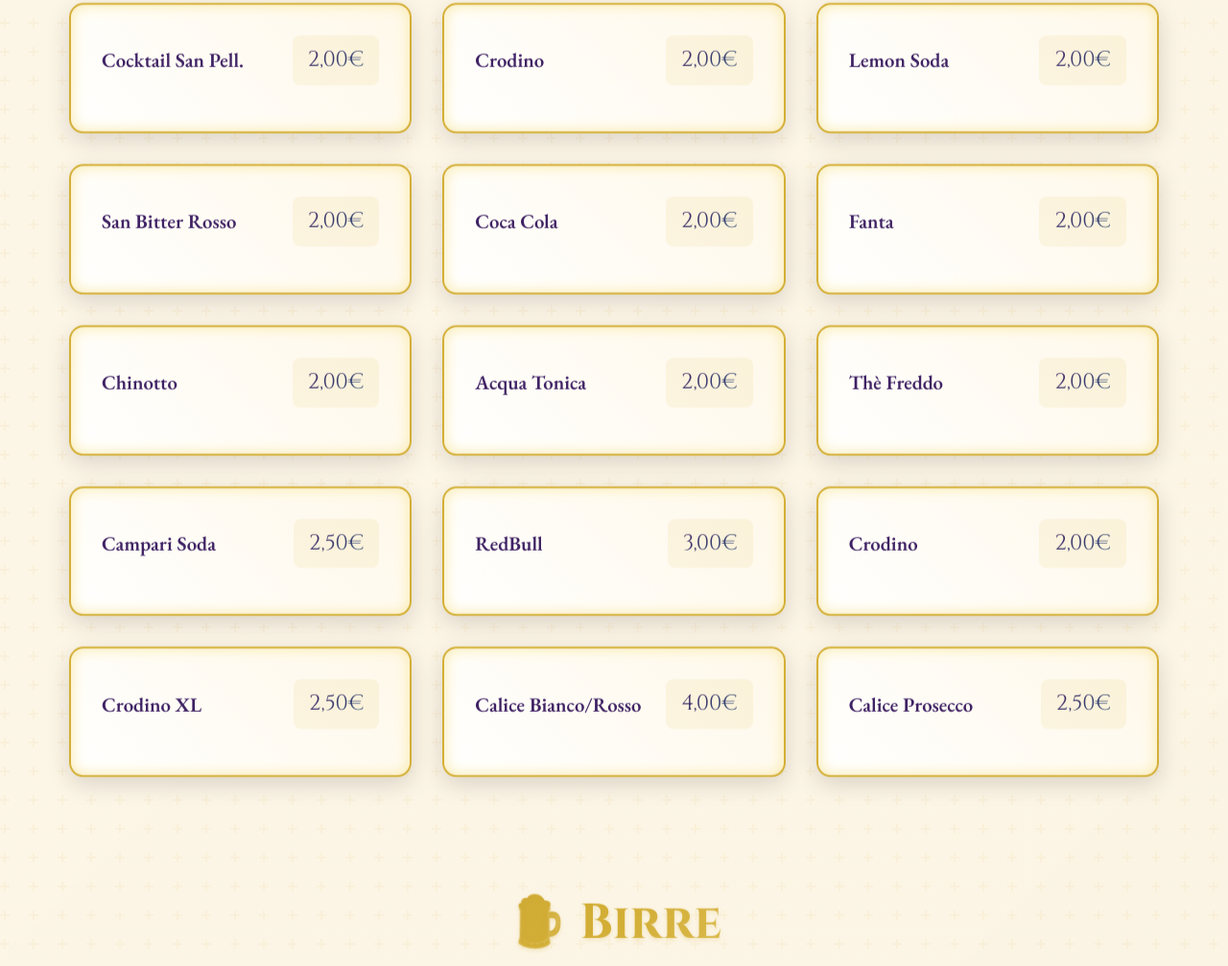
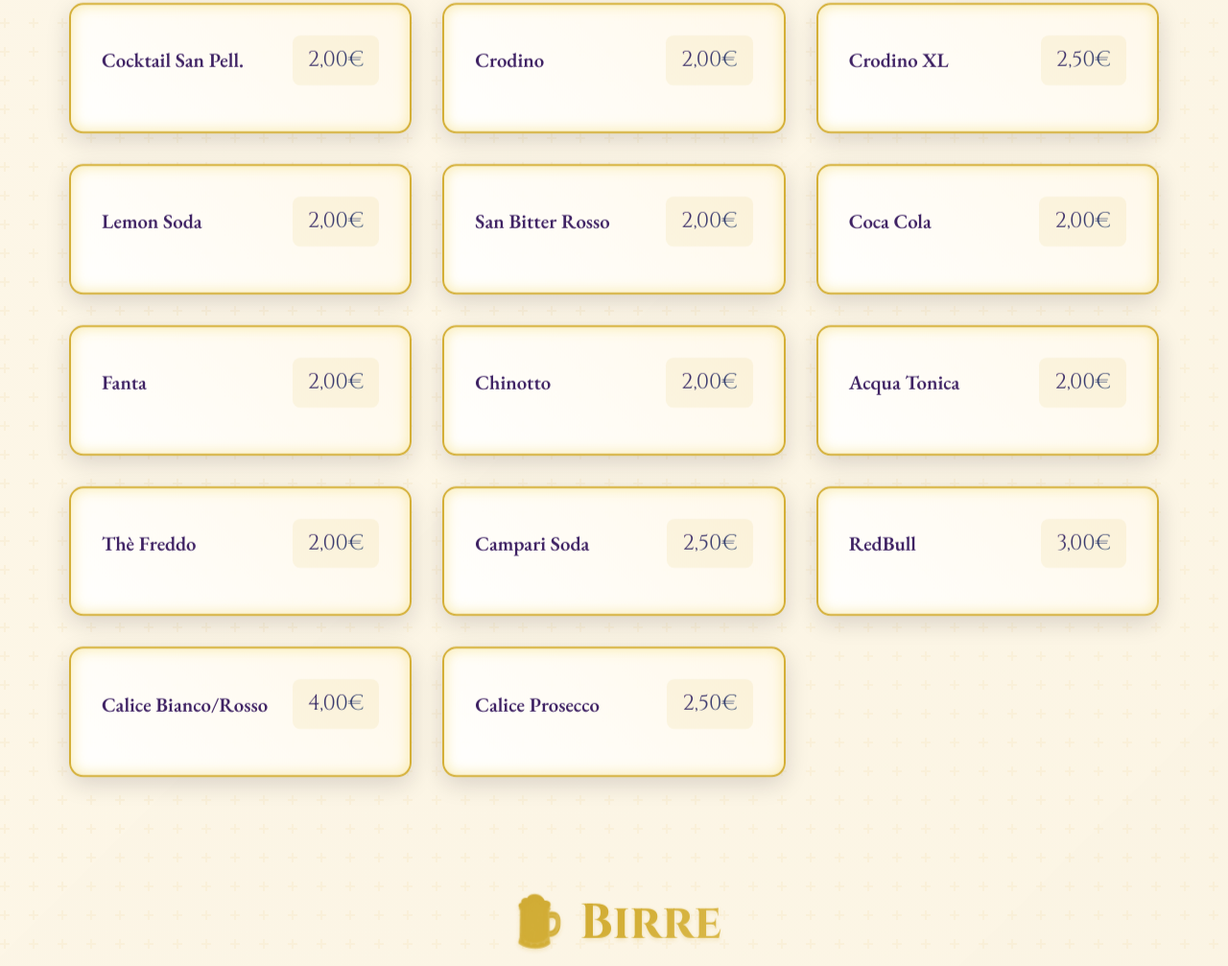
Before and after one commit to BigD-Code/Dolci-Dolce, a plain HTML site: page menu.html in a window 1280 px wide. Shown: the part 2531-3538 px from the top of the page at 96% size. Drawn offline with nearby package versions, Linux system fonts and the light colour scheme.

Commit message:
Update menu.html

```diff
--- a/menu.html
+++ b/menu.html
@@ -836,6 +836,14 @@
                         </div>
                     </div>
                 </article>
+<article class="menu-item">
+                    <div class="item-header">
+                        <h3 class="item-title">Crodino XL</h3>
+                        <div class="price-container">
+                            <div class="dose-option"><span class="price">2,50€</span></div>
+                        </div>
+                    </div>
+                </article>
                 <article class="menu-item">
                     <div class="item-header">
                         <h3 class="item-title">Lemon Soda</h3>
@@ -908,22 +916,7 @@
                         </div>
                     </div>
                 </article>
-<article class="menu-item">
-                    <div class="item-header">
-                        <h3 class="item-title">Crodino</h3>
-                        <div class="price-container">
-                            <div class="dose-option"><span class="price">2,00€</span></div>
-                        </div>
-                    </div>
-                </article>
-<article class="menu-item">
-                    <div class="item-header">
-                        <h3 class="item-title">Crodino XL</h3>
-                        <div class="price-container">
-                            <div class="dose-option"><span class="price">2,50€</span></div>
-                        </div>
-                    </div>
-                </article>
+
                 <article class="menu-item">
                     <div class="item-header">
                         <h3 class="item-title">Calice Bianco/Rosso</h3>
```
